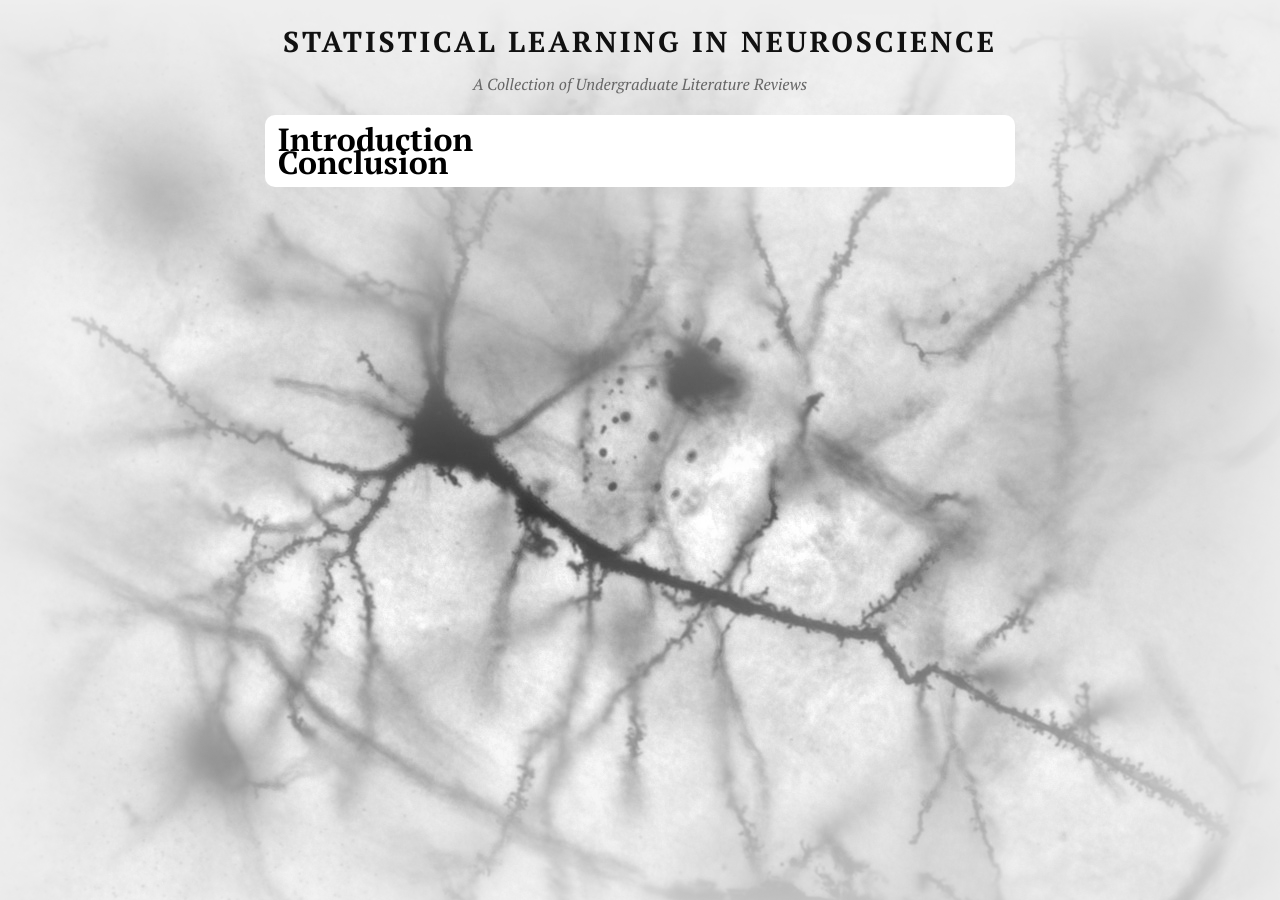
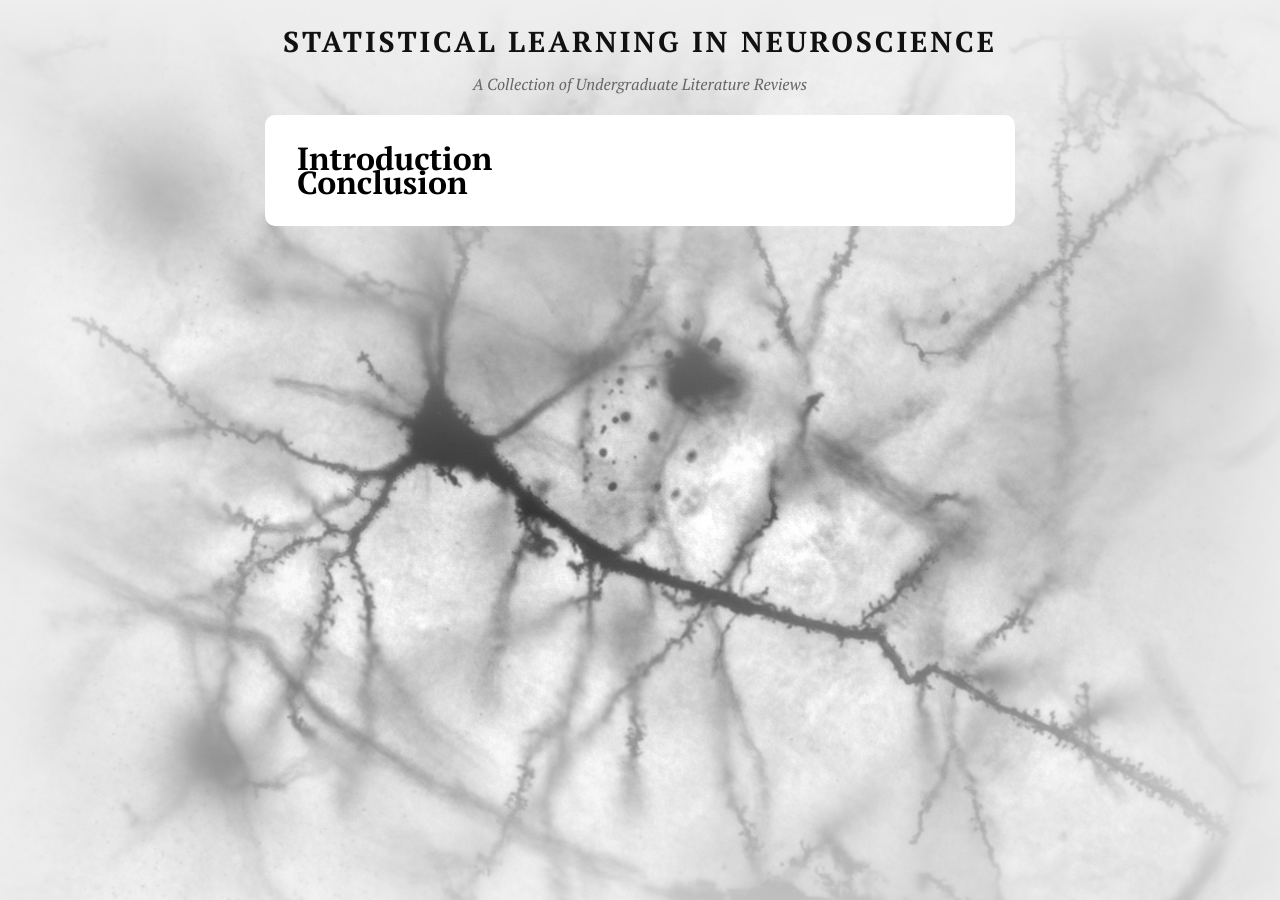
Before and after one commit to csneuro/csneuro.github.io, a Jekyll site: the page built from nsemant.md, in a window 1280 px wide. Built offline with Jekyll 4.4.1, drawn with Linux system fonts in a browser that asks for light colours.

Commit message:
fixed padding on style

```diff
--- a/css/style.css
+++ b/css/style.css
@@ -76,5 +76,5 @@ h1{
 .article{
 	border-radius:10px;
 	background-color:#fff;
-	padding:0.8em;
+	padding:2em;
 }
```
